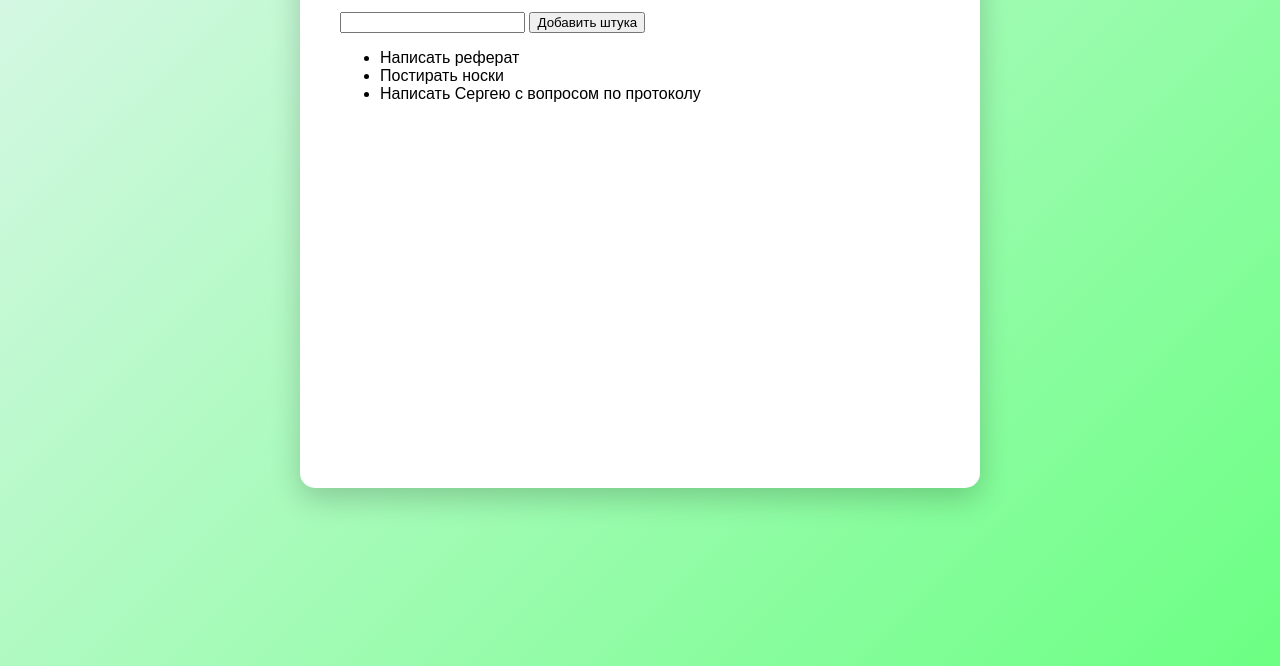
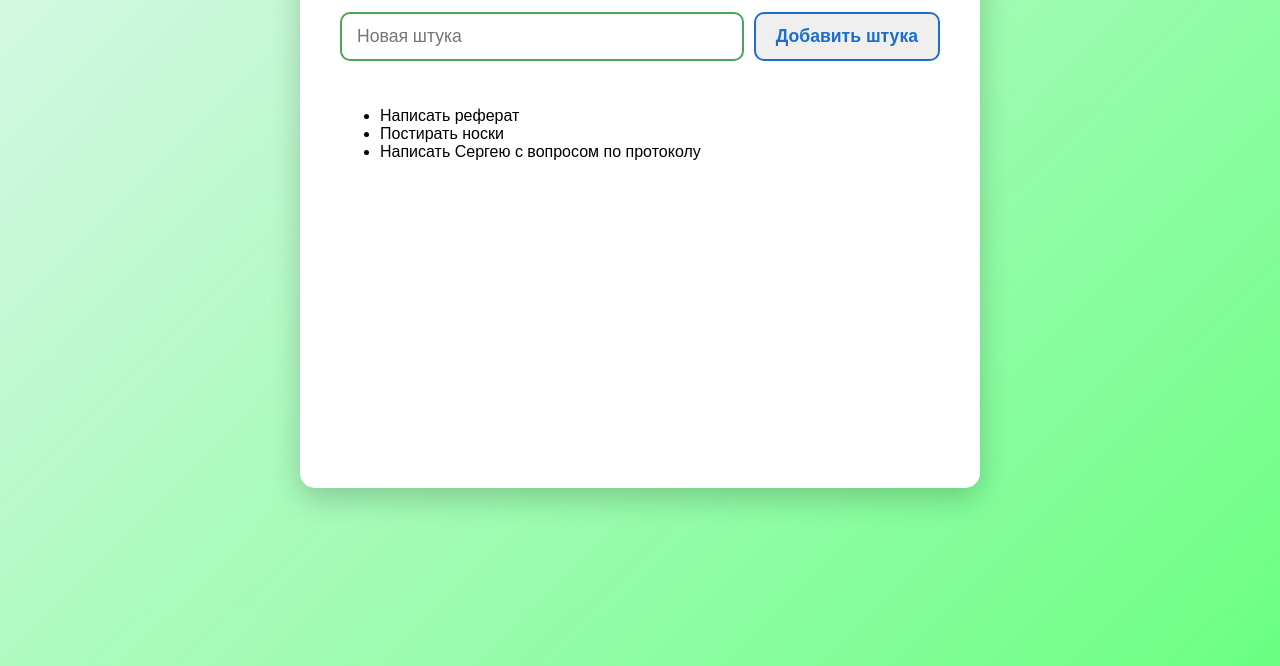
Before and after one commit to TheDubolom/Task-Manager-301, a plain HTML site: page index.html in a window 1280 px wide. Shown: the part 150-816 px from the top of the page. Drawn offline with Linux system fonts and the light colour scheme.

Commit message:
Работали над стилями кнопки и инпута текста

```diff
--- a/index.html
+++ b/index.html
@@ -13,9 +13,9 @@
         <h1 class="header">
             Таск-Манагер-301
         </h1>
-        <div>
-            <input />
-            <button>Добавить штука</button>
+        <div class="input-area">
+            <input id="input-task" placeholder="Новая штука"/>
+            <button id="add-btn">Добавить штука</button>
         </div>
         <ul>
             <li>
--- a/style.css
+++ b/style.css
@@ -1,3 +1,8 @@
+:root {
+    --blue: #1b6ece;
+    --salad: #44c033;
+}
+
 body {
     min-height: 100vh;
     font-family: Arial, Helvetica, sans-serif;
@@ -14,7 +19,7 @@ body {
     padding-left: 40px;
     padding-right: 40px;
     margin-top: 5vh;
-    box-shadow: 0 10px 30px rgba(0,0,0,0.2);
+    box-shadow: 0 10px 30px rgba(0, 0, 0, 0.2);
     width: 90%;
     max-width: 600px;
     max-height: 70vh;
@@ -24,9 +29,49 @@ body {
 .header {
     font-style: bold;
     font-size: 2.5em;
-    background: linear-gradient(45deg, #44c033, #1b6ece);
+    background: linear-gradient(45deg, var(--salad), var(--blue));
     -webkit-background-clip: text;
     background-clip: text;
     color: transparent;
     text-align: center;
 }
+
+.input-area {
+    width: 100%;
+    display: flex;
+    gap: 10px;
+    margin-bottom: 30px;
+}
+
+#input-task {
+    padding: 12px 15px;
+    border: 2px solid rgb(76, 163, 90);
+    border-radius: 10px;
+    font-size: 1.1em;
+    flex-grow: 1;
+    box-sizing: border-box;
+    transition: 0.5s ease;
+}
+
+#input-task:focus {
+    outline: none;
+    border-color: var(--blue);
+    box-shadow: 10px 10px 20px rgba(1, 64, 180, 0.3)
+}
+
+#add-btn {
+    border: 2px solid var(--blue);
+    padding: 12px 20px;
+    border-radius: 10px;
+    font-size: 1.1em;
+    font-weight: bold;
+    color: var(--blue);
+    cursor: pointer;
+    transition: all 0.3s ease;
+}
+
+#add-btn:hover {
+    opacity: 0.7;
+    transform: translateY(-2px);
+    box-shadow: 0 5px 15px rgba(0, 0, 0, 0.4)
+}
```
